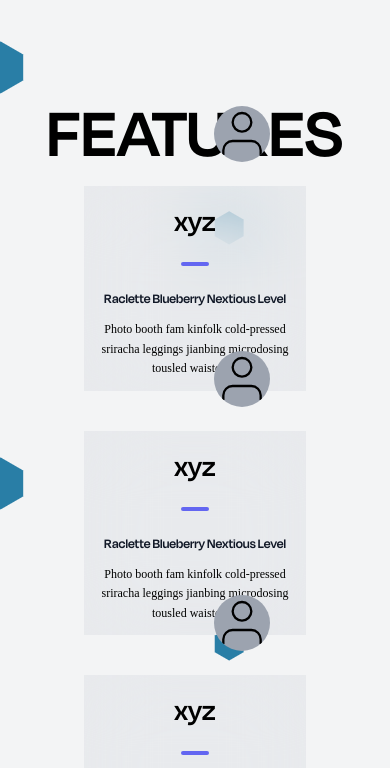
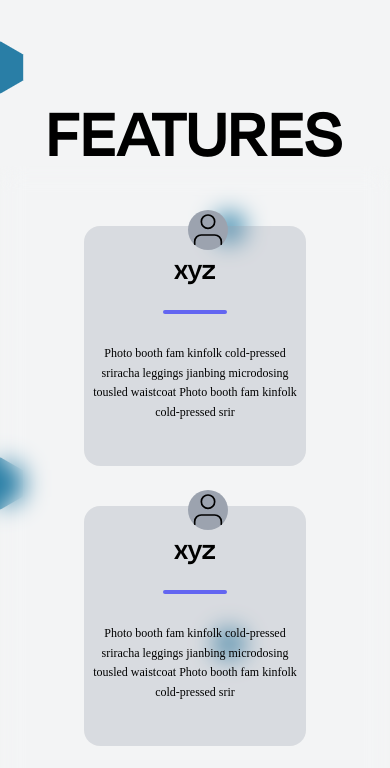
Before and after one commit to abhidadhaniya23/Dhinga-Masti, a React (Create React App) app: page / in a window 390 px wide. Shown: the part 846-1614 px from the top of the page. Built offline with nearby package versions, Linux system fonts and the light colour scheme; a web font is replaced by a local one.

Commit message:
games cards section and responsive

```diff
--- a/src/Sections/Features/Card.js
+++ b/src/Sections/Features/Card.js
@@ -3,15 +3,15 @@ import React from "react";
 const Card = () => {
 
     return (
-        <div className="bg-gray-300  bg-opacity-30 sm:mt-28 sm:px-8 sm:pt-16 w-96 sm:pb-24 m-5 text-center relative backdrop-blur-2xl">
-            <svg fill="none" stroke="currentColor" className="bg-gray-400 rounded-full  w-14 h-14 -mt-20 ml-[130px]" viewBox="0 0 24 24">
+        <div className="bg-gray-400  bg-opacity-30 sm:mt-28 sm:px-8 sm:pt-16 lg:w-80 lg:h-[21rem] w-96 h-[15rem] sm:pb-24 m-5 text-center relative rounded-2xl">
+            <svg fill="none" stroke="currentColor" className="bg-gray-400 rounded-full w-10 h-10 lg:w-14 lg:h-14 -mt-120 lg:-mt-20 -mt-4 ml-[6.5rem] sm:ml-[6.5rem]" viewBox="0 0 24 24">
                 <path d="M20 21v-2a4 4 0 00-4-4H8a4 4 0 00-4 4v2"></path>
                 <circle cx="12" cy="7" r="4"></circle>
             </svg>
-            <h2 className="text-3xl mt-10 ">xyz</h2>
-            <span className="inline-block sm:h-1 sm:w-24 w-7 h-1 rounded bg-indigo-500 mt-6 mb-4"></span>
-            <h1 className="sm:text-2xl text-sm text-gray-900 mb-3">Raclette Blueberry Nextious Level</h1>
-            <p className="leading-relaxed text-xs sm:text-xl mb-3">Photo booth fam kinfolk cold-pressed sriracha leggings jianbing microdosing tousled waistcoat.</p>
+            <h2 className="text-3xl lg:mt-10 ">xyz</h2>
+            <span className="inline-block sm:h-1 sm:w-24 w-16 h-1 rounded bg-indigo-500 mt-6 mb-4"></span>
+            {/* <h1 className="sm:text-2xl text-sm text-gray-900 mb-3">Raclette Blueberry Nextious Level</h1> */}
+            <p className="leading-relaxed text-xs sm:text-base sm:mt-4 mt-2 mb-3">Photo booth fam kinfolk cold-pressed sriracha leggings jianbing microdosing tousled waistcoat Photo booth fam kinfolk cold-pressed srir</p>
         </div>
     );
 };
--- a/src/Sections/Features/FeaturesHead.js
+++ b/src/Sections/Features/FeaturesHead.js
@@ -8,7 +8,7 @@ const FeaturesHead = () => {
             <section className="relative w-full min-h-screen overflow-x-hidden bg-fixed bg-polygonScatter">
 
                 <h1 className="text-center pt-24">FEATURES</h1>
-                <div className="flex flex-wrap justify-center items-center container px-16">
+                <div className="flex flex-wrap justify-center items-center container px-16 pt-10 backdrop-blur-md">
                     <Card />
                     <Card />
                     <Card />
@@ -18,7 +18,6 @@ const FeaturesHead = () => {
             </section>
         </>
     );
-
 };
 
 export default FeaturesHead;
--- a/src/Sections/Games/Components/GameCards.js
+++ b/src/Sections/Games/Components/GameCards.js
@@ -1,24 +1,20 @@
 import React from "react";
-import childPicture from "../../../Assets/child.png";
-
+import games from "../../../Assets/games.jpeg";
+// import dummy from "../../../Assets/dummy.jpeg";
 
 const GamesCards = () => {
 
     return (
-        <div className="p-4 md:w-1/2 justify-center items-center sm:ml-96">
-            <div className="flex rounded-lg h-full bg-gray-100 p-8 flex-col">
-                <div className="flex items-center mb-3">
-                    <h2 className="text-gray-900 text-lg title-font font-medium">Shooting Stars</h2>
-                </div>
-                <img src={childPicture} className="pt-12 relative w-32" alt="" />
-
-                <p className="leading-relaxed text-base">Blue bottle crucifix vinyl post-ironic four dollar toast
-                    vegan taxidermy. Gastropub indxgo juice poutine.Blue bottle crucifix vinyl post-ironic four
-                    dollar toast
-                    vegan taxidermy. Gastropub indxgo juice poutine.Blue bottle crucifix vinyl post-ironic four
-                    dollar toast
-                    vegan taxidermy. Gastropub indxgo juice poutine.</p>
-
+        <div className="bg-white sm:w-[56rem] sm:h-[15rem] w-80  h-[8rem]  flex flex-row m-4 sm:ml-80 ml-12 sm:mt-14 mt-12 odd:flex-row-reverse rounded-xl overflow-hidden">
+            <div className="sm:flex">
+                <img className="object-cover w-[48rem] h-32 sm:w-[50rem] sm:h-[15rem] rounded-t " src={games} />
+            </div>
+            <div className="flex flex-col sm:mt-3 sm:p-4 ml-9 overflow-hidden sm:text-base text-xs ">
+                <p className="sm:text-2xl text-sm  mt-4"> Shooting Stars</p>
+                <div className=" h-1 w-16 mt-2  mb-3 bg-yellow-400 rounded text-black"></div>
+                Gastropub indxgo juice poutine.Blue bottle crucifix vinyl post-ironic four
+                dollar toast vegan taxidermy. Gastropub indxgo juice poutine.Blue bottle crucifix vinyl post-ironic four
+                dollar toast  gan taxidermy.
             </div>
         </div>
     );
--- a/src/Sections/Games/Components/MultipleGames.js
+++ b/src/Sections/Games/Components/MultipleGames.js
@@ -4,8 +4,8 @@ import GamesCards from "./GameCards";
 const MultipleGames = () =>{
     return(
       <>
-      <div className="mt-16">
-          <h1 className="text-center"> Play Games </h1>
+      <div className="pt-16 bg-[#F3F4F5]">
+          <h1 className="text-center mb-24"> Play Games </h1>
       <GamesCards />
       <GamesCards />
       <GamesCards />
```
Also changed, not shown: src/Assets/dummy.jpeg (added), src/Assets/games.jpeg (added).
